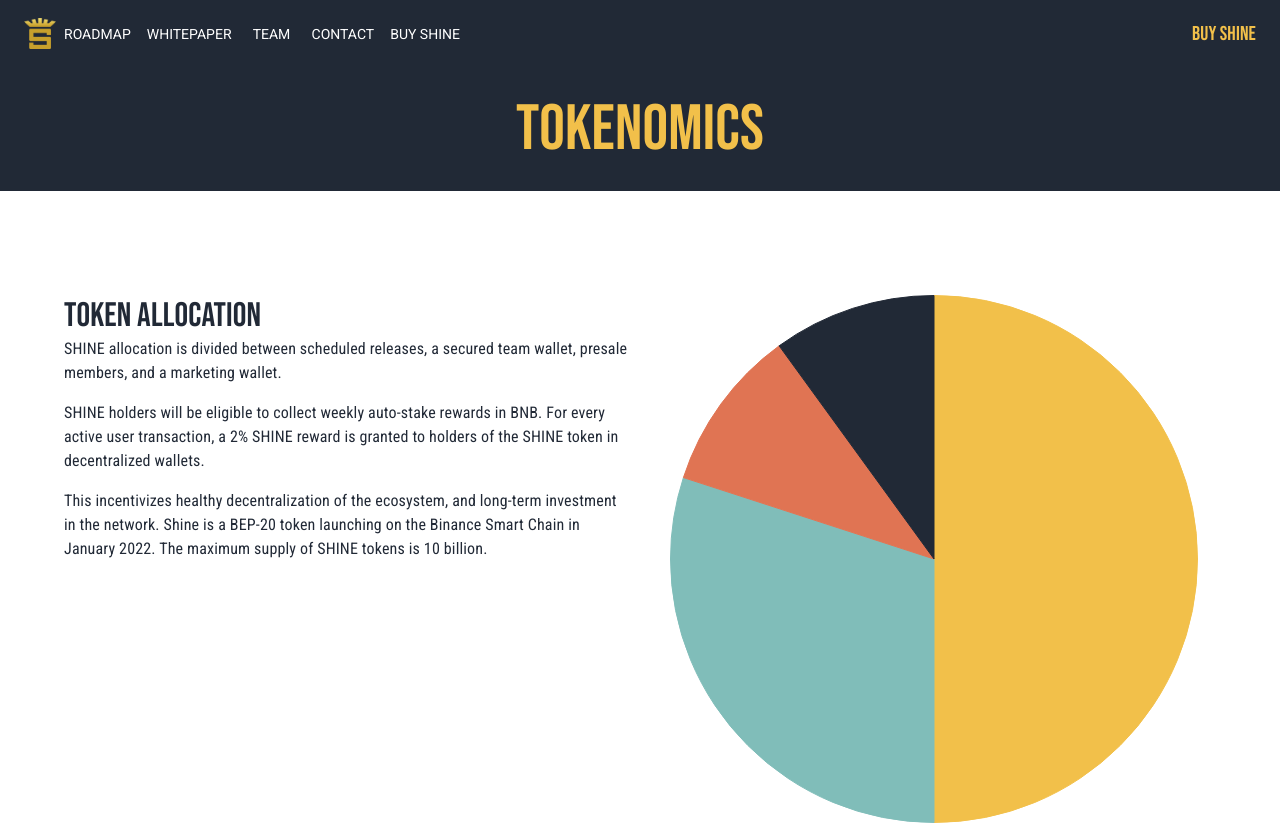
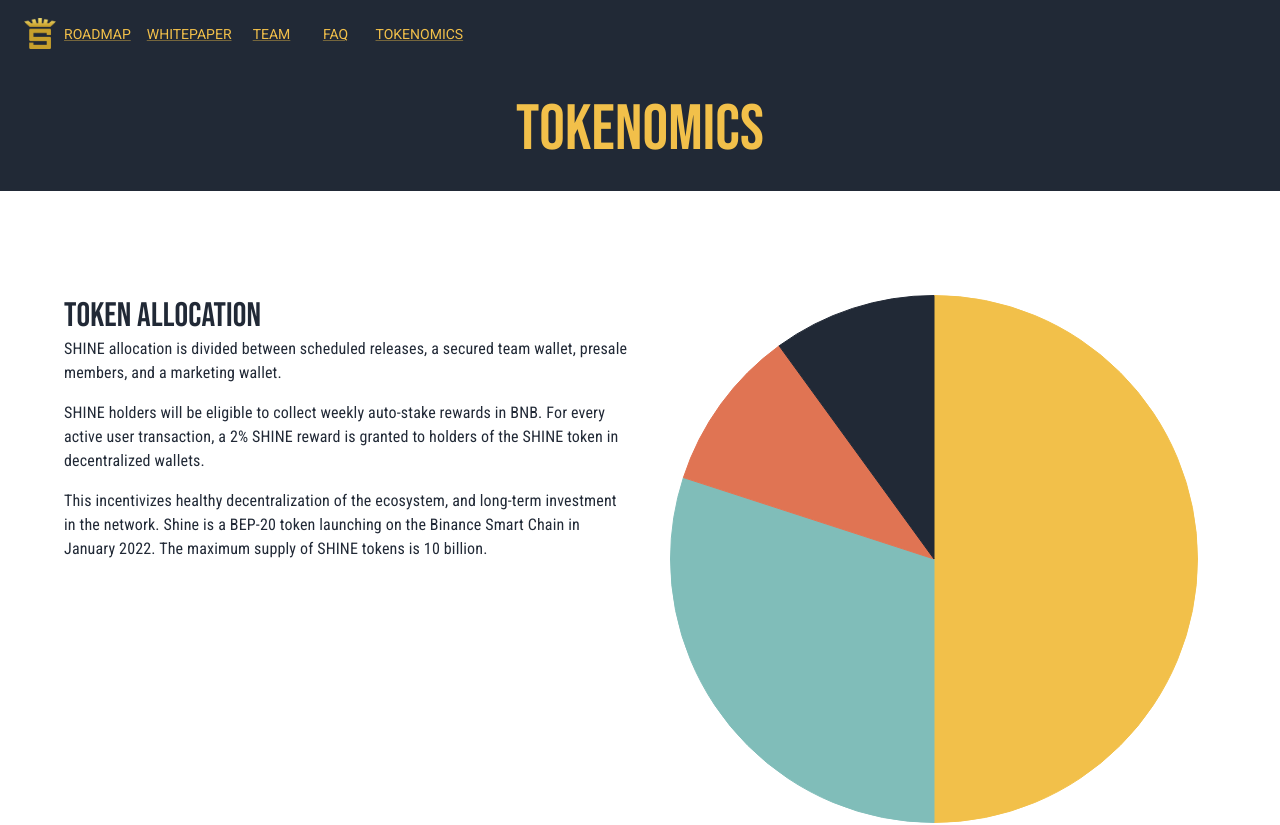
Before and after one commit to Joshuatanderson/shine-site-0, a Next.js app: page /tokenomics in a window 1280 px wide. Shown: the top 825 px of the page. Built offline with nearby package versions, Linux system fonts and the light colour scheme.

Commit message:
feat: menu nav works

```diff
--- a/components/Header.tsx
+++ b/components/Header.tsx
@@ -14,11 +14,41 @@ import MenuItem from "@mui/material/MenuItem";
 import Image from "next/image";
 
 import logoSmall from "../public/logoSmall.png";
+import Link from "./Link";
+import { useRouter } from "next/router";
+import { ThemeProvider } from "@emotion/react";
+import { darkTheme } from "../styles/theme";
+import { ScopedCssBaseline } from "@mui/material";
 
-const pages = ["Roadmap", "Whitepaper", "Team", "Contact", "Buy SHINE"];
-const settings = ["Profile", "Account", "Dashboard", "Logout"];
+const pages = [
+    {
+        display: "Roadmap",
+        path: "roadmap",
+    },
+    {
+        display: "Whitepaper",
+        path: "whitepaper",
+    },
+    {
+        display: "Team",
+        path: "team",
+    },
+    {
+        display: "FAQ",
+        path: "faq",
+    },
+    {
+        display: "Tokenomics",
+        path: "tokenomics",
+    },
+];
+
+// const pages = ["Roadmap", "Whitepaper", "Team", "Faq", "Tokenomics"];
+// const settings = ["Profile", "Account", "Dashboard", "Logout"];
 
 export const Header = () => {
+    const router = useRouter();
+
     const [anchorElNav, setAnchorElNav] = React.useState<null | HTMLElement>(
         null
     );
@@ -28,10 +58,11 @@ export const Header = () => {
 
     const handleOpenNavMenu = (event: React.MouseEvent<HTMLElement>) => {
         setAnchorElNav(event.currentTarget);
+        // router.push(href);
     };
-    const handleOpenUserMenu = (event: React.MouseEvent<HTMLElement>) => {
-        setAnchorElUser(event.currentTarget);
-    };
+    // const handleOpenUserMenu = (event: React.MouseEvent<HTMLElement>) => {
+    //     setAnchorElUser(event.currentTarget);
+    // };
 
     const handleCloseNavMenu = () => {
         setAnchorElNav(null);
@@ -41,8 +72,22 @@ export const Header = () => {
         setAnchorElUser(null);
     };
 
+    const handleClick = (event) => {
+        event.preventDefault();
+        console.log(event);
+        // router.push(href);
+    };
+
     return (
-        <AppBar position="static" sx={{ paddingBottom: "24px" }}>
+        <ThemeProvider theme={darkTheme}>
+            <ScopedCssBaseline>
+                <AppBar
+                    position="static"
+                    sx={{
+                        paddingBottom: "24px",
+                        backgroundImage: "none",
+                    }}
+                >
                     <Container maxWidth="xl">
                         <Toolbar disableGutters>
                             {/* <Typography
@@ -53,7 +98,10 @@ export const Header = () => {
                     >
                         ShineMine
                     </Typography> */}
-                    <Box component="a" sx={{ height: 32, maxHeight: 32 }}>
+                            <Box
+                                component="a"
+                                sx={{ height: 32, maxHeight: 32 }}
+                            >
                                 <Image
                                     height={31.37}
                                     width={32}
@@ -80,23 +128,32 @@ export const Header = () => {
                             >
                                 {pages.map((page) => (
                                     <Button
-                                key={page}
+                                        key={page.display}
                                         onClick={handleCloseNavMenu}
-                                sx={{ my: 2, color: "white", display: "block" }}
+                                        sx={{
+                                            my: 2,
+                                            color: "white",
+                                            display: "block",
+                                        }}
                                     >
-                                {page}
+                                        <Link
+                                            href={`/${page.path}`}
+                                            onClick={(e) => handleClick(e)}
+                                        >
+                                            {page.display}
+                                        </Link>
                                     </Button>
                                 ))}
                             </Box>
 
-                    <Box sx={{ flexGrow: 0 }}>
+                            {/* <Box sx={{ flexGrow: 0 }}>
                         <Tooltip title="Open settings">
                             <Typography
                                 variant="h6"
                                 color="secondary"
                                 onClick={handleOpenUserMenu}
                             >
-                                Buy Shine
+                                <Avatar
                             </Typography>
                         </Tooltip>
                         <Menu
@@ -126,7 +183,7 @@ export const Header = () => {
                                 </MenuItem>
                             ))}
                         </Menu>
-                    </Box>
+                    </Box> */}
                             <Box
                                 sx={{
                                     flexGrow: 1,
@@ -163,11 +220,13 @@ export const Header = () => {
                                 >
                                     {pages.map((page) => (
                                         <MenuItem
-                                    key={page}
+                                            key={page.path}
                                             onClick={handleCloseNavMenu}
                                         >
                                             <Typography textAlign="center">
-                                        {page}
+                                                <Link href={`/${page.path}`}>
+                                                    {page.display}
+                                                </Link>
                                             </Typography>
                                         </MenuItem>
                                     ))}
@@ -176,5 +235,7 @@ export const Header = () => {
                         </Toolbar>
                     </Container>
                 </AppBar>
+            </ScopedCssBaseline>
+        </ThemeProvider>
     );
 };
```
Lines whose indentation alone changed are shown as unchanged.
